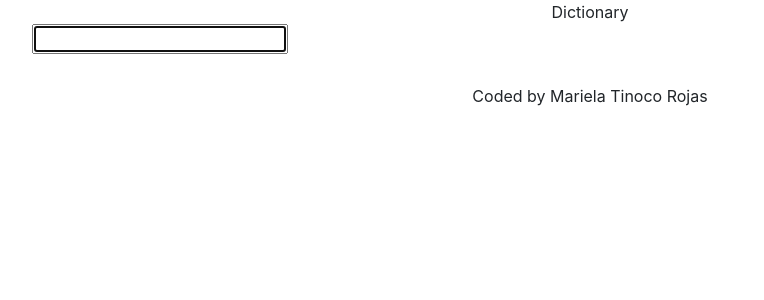
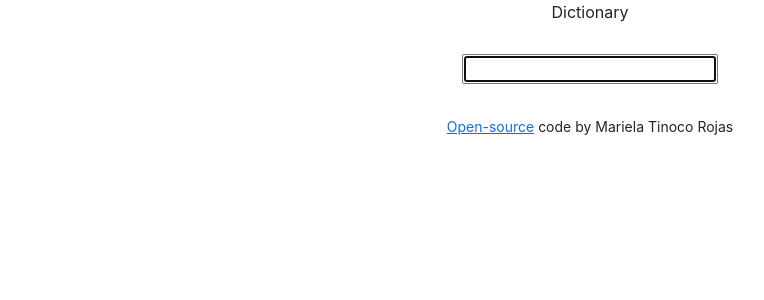
Before and after one commit to Mariela-t/dictionary-project, a React (Create React App) app: page / in a window 1280 px wide. Shown: the top 300 px of the page, without its empty margins (50-814 px from the left). Built offline with nearby package versions, Linux system fonts and the light colour scheme.

Commit message:
Added GitHub link

```diff
--- a/src/App.js
+++ b/src/App.js
@@ -9,7 +9,18 @@
         <main>
           <Dictionary />
         </main>
-        <footer className="App-footer">Coded by Mariela Tinoco Rojas</footer>
+        <footer className="App-footer">
+          <small>
+            <a
+              href="https://github.com/Mariela-t/dictionary-project"
+              target="_blank"
+              rel="noreferrer"
+            >
+              Open-source
+            </a>{" "}
+            code by Mariela Tinoco Rojas
+          </small>
+        </footer>
       </div>
     </div>
   );
--- a/src/Dictionary.css
+++ b/src/Dictionary.css
@@ -0,0 +1,4 @@
+.Dictionary {
+  text-align: center;
+  margin-top: 30px;
+}
```
